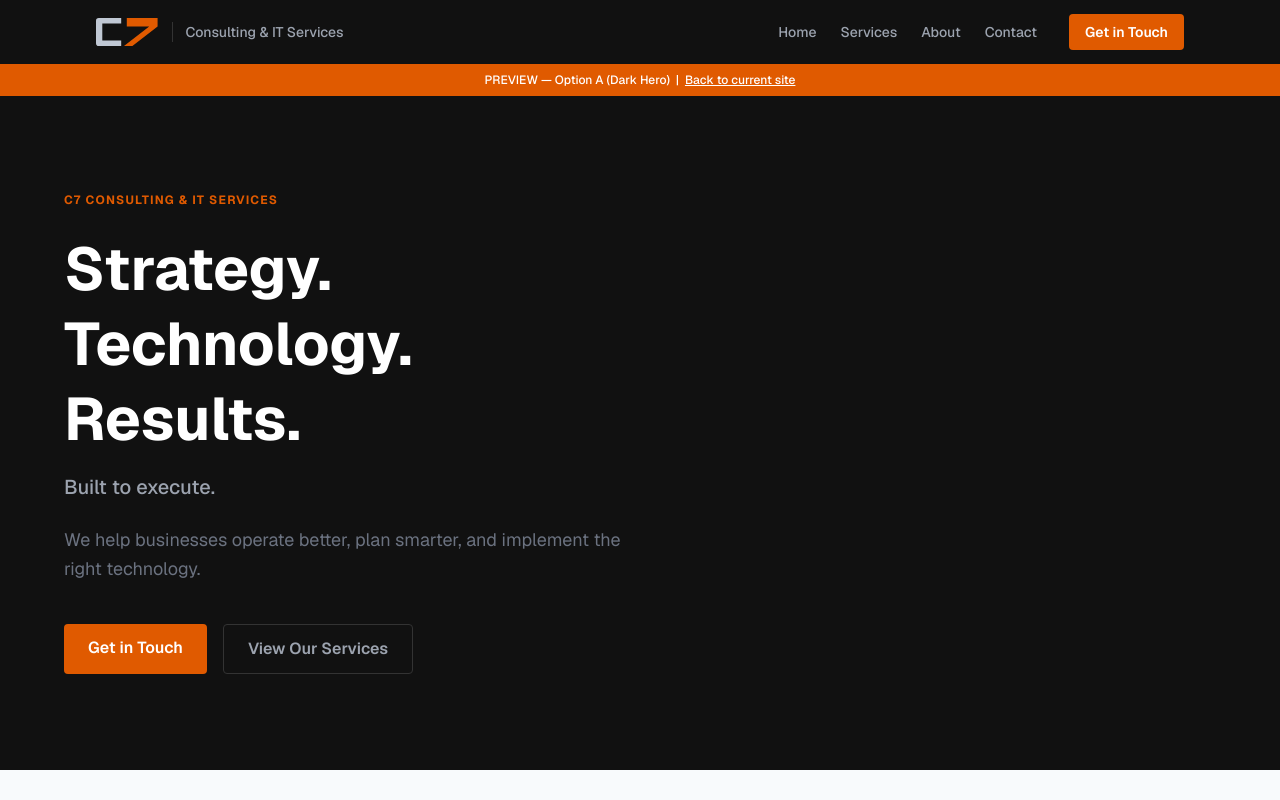
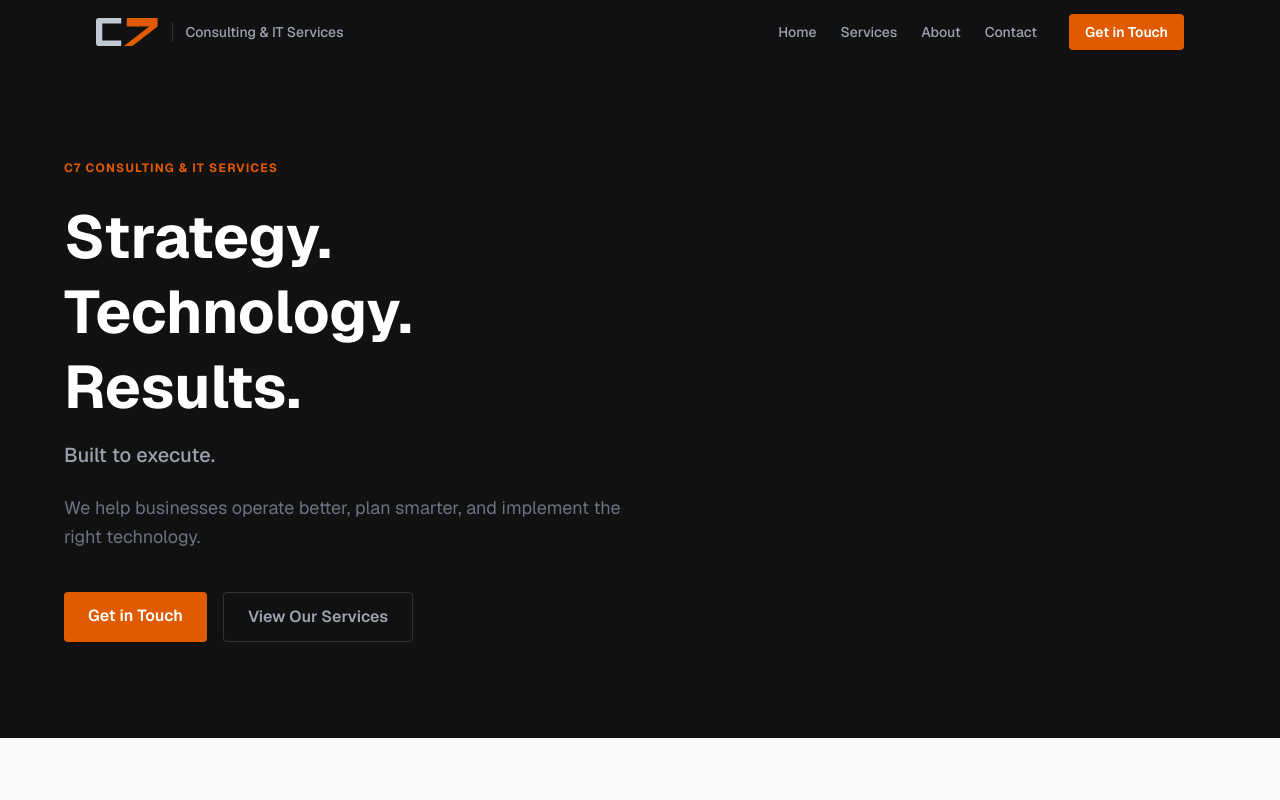
Before and after one commit to kcmadill/c7-website, a Next.js app: page /hero-a in a window 1280 px wide. Shown: the top 800 px of the page. Built offline with nearby package versions, Linux system fonts and the light colour scheme.

Commit message:
Sync dark hero content with homepage

```diff
--- a/app/hero-a/page.tsx
+++ b/app/hero-a/page.tsx
@@ -1,7 +1,6 @@
 import Link from "next/link";
 
-// OPTION A — Full homepage preview with dark hero
-// Header border will be adjusted to match when applied to the real site
+// Dark hero variant — identical content/layout to homepage, dark hero section only
 
 const featuredServices = [
   {
@@ -48,15 +47,7 @@ const differentiators = [
 export default function HeroA() {
   return (
     <>
-      {/* Preview nav */}
-      <div className="bg-[#E05A00] py-2 px-4 text-center text-xs text-white font-medium">
-        PREVIEW — Option A (Dark Hero) &nbsp;|&nbsp;{" "}
-        <Link href="/" className="underline hover:no-underline">
-          Back to current site
-        </Link>
-      </div>
-
-      {/* Dark Hero — flows seamlessly from dark header */}
+      {/* Hero — dark */}
       <section className="bg-[#111111] py-24 px-4 sm:px-6 lg:px-8">
         <div className="max-w-6xl mx-auto">
           <div className="max-w-3xl">
```
